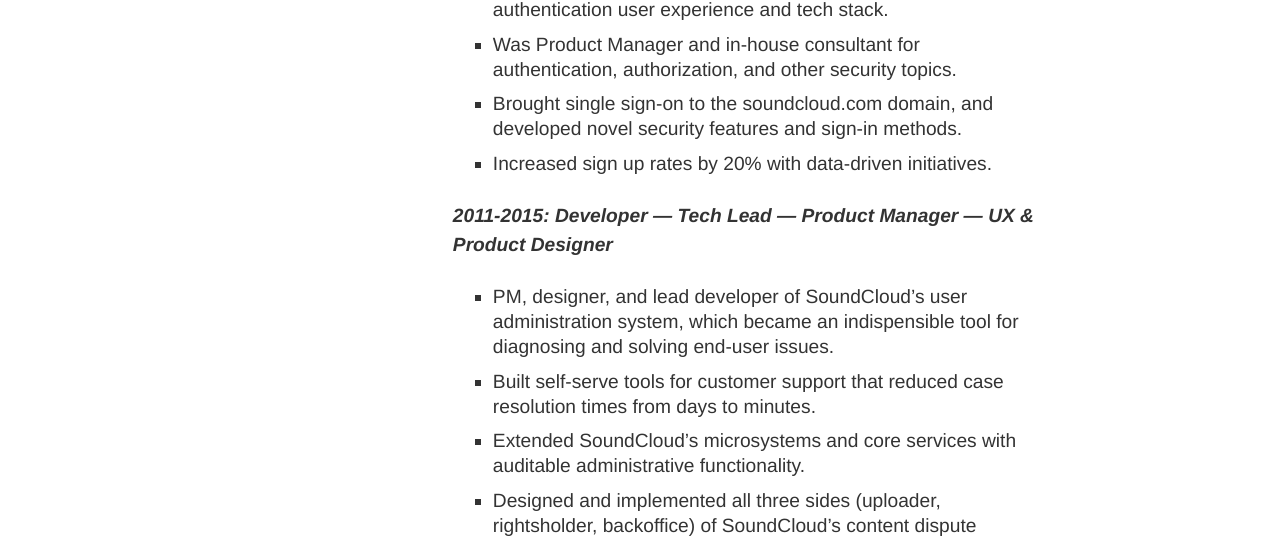
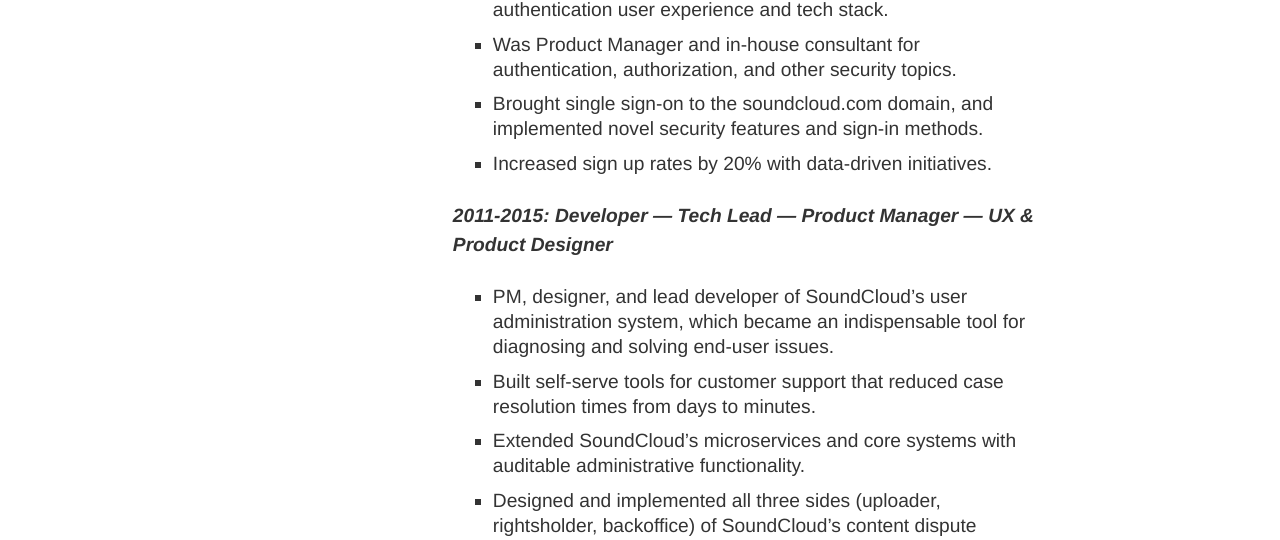
Before and after one commit to golaminar/golaminar.github.io, a Jekyll site: the page built from tiffany/cv.html, in a window 1280 px wide and 900 px high, scrolled down 1418 px. Shown: the part 167-707 px from the top of the window. Built offline with Jekyll 4.4.1, drawn with Linux system fonts in a browser that asks for light colours.

Commit message:
Corrections

```diff
--- a/tiffany/cv.html
+++ b/tiffany/cv.html
@@ -95,15 +95,15 @@
                 <ul>
                     <li>Created the Sign-in Team to modernize and simplify the authentication user experience and tech stack.</li>
                     <li>Was Product Manager and in-house consultant for authentication, authorization, and other security topics.</li>
-                    <li>Brought single sign-on to the soundcloud.com domain, and developed novel security features and sign-in methods.</li>
+                    <li>Brought single sign-on to the soundcloud.com domain, and implemented novel security features and sign-in methods.</li>
                     <li>Increased sign up rates by 20% with data-driven initiatives.</li>
                 </ul>
 
                 <h4 style="font-style: italic;">2011-2015: Developer — Tech Lead — Product Manager — UX & Product Designer</h4>
                 <ul>
-                    <li>PM, designer, and lead developer of SoundCloud’s user administration system, which became an indispensible tool for diagnosing and solving end-user issues.</li>
+                    <li>PM, designer, and lead developer of SoundCloud’s user administration system, which became an indispensable tool for diagnosing and solving end-user issues.</li>
                     <li>Built self-serve tools for customer support that reduced case resolution times from days to minutes.</li>
-                    <li>Extended SoundCloud’s microsystems and core services with auditable administrative functionality.</li>
+                    <li>Extended SoundCloud’s microservices and core systems with auditable administrative functionality.</li>
                     <li>Designed and implemented all three sides (uploader, rightsholder, backoffice) of SoundCloud’s content dispute resolution flow, with a focus on fast and fair resolutions.</li>
                 </ul>
             </div>
```
